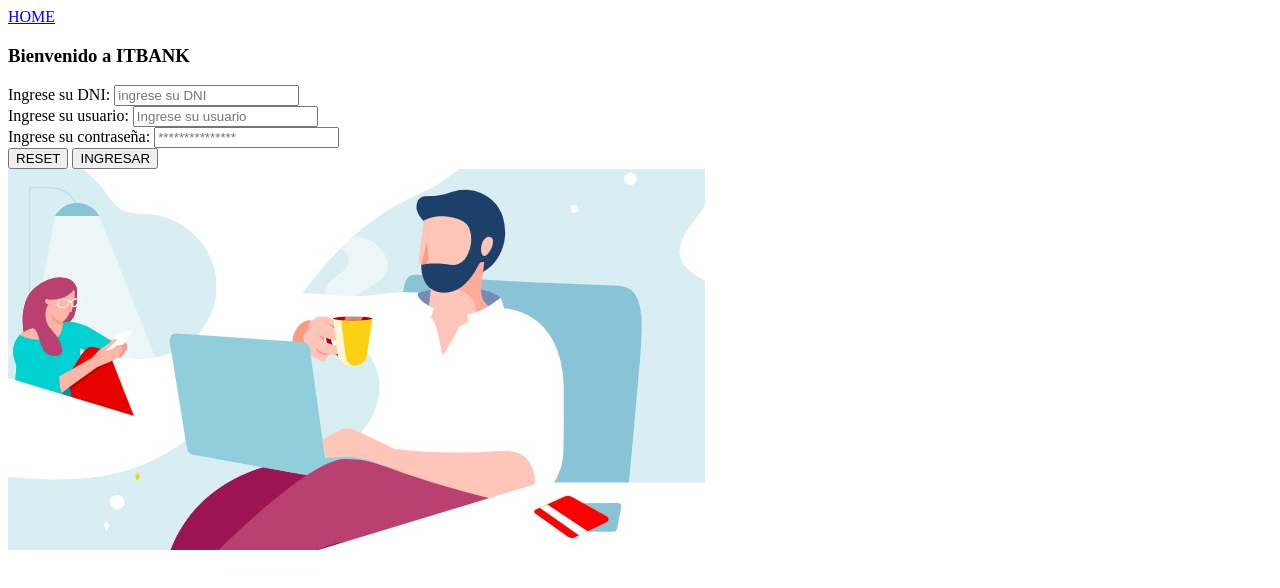
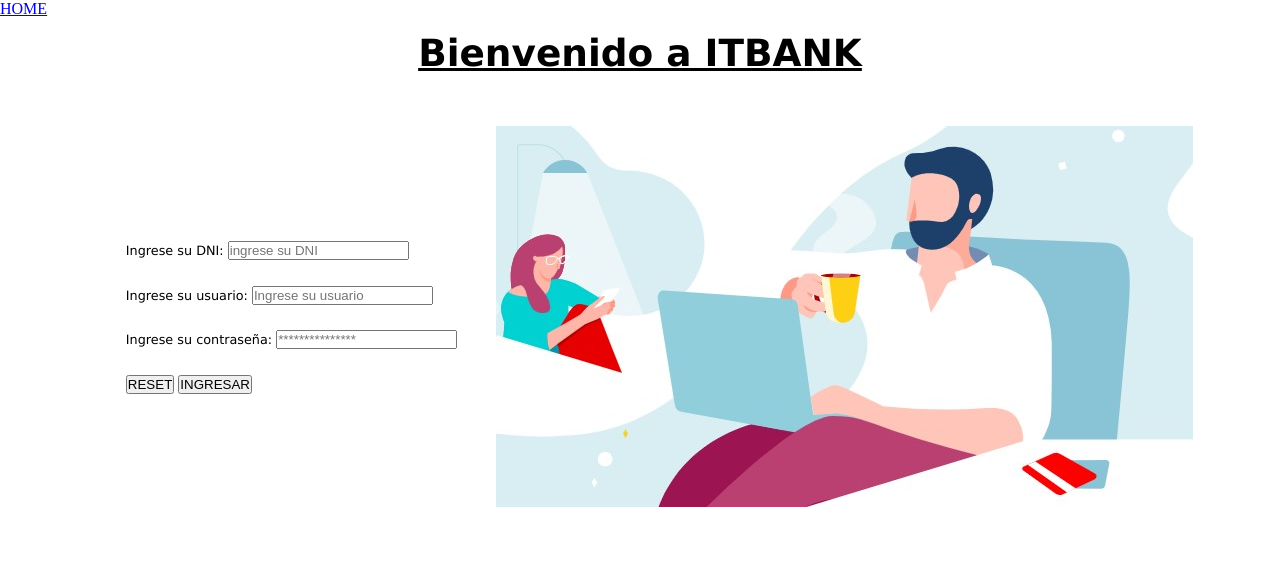
Before and after one commit to carlalopxz/itbank, a plain HTML site: page index.html in a window 1280 px wide. Drawn offline with Linux system fonts and the light colour scheme.

Commit message:
ultimos cambios

```diff
--- /dev/null
+++ b/css/estilos.css
@@ -0,0 +1,43 @@
+* {
+    box-sizing: border-box;
+    padding: 0;
+    margin: 0;
+}
+main {
+    display: flex;
+    align-items: center;
+    justify-content: center;
+}
+
+.titulo{
+    text-decoration: underline;
+    font-family: Verdana,sans-serif;
+    font-size: 2.5vw;
+    margin: 1vw;
+    margin-bottom:  4vw;
+}
+
+main section div #formularioDeEntrada {
+
+    /* border-style:solid; */
+    /* border-color: rgba(240,75 , 69, 0.6);
+    border-radius: 5vw;
+    border-width: 0vw;
+    padding: 3vw;
+    box-shadow: 0px 0px 3vw 1vw rgb(240 75 69 / 50%) inset; */
+    /* desplazamiento H -  desplazamiento V - Desenfoque -  Propagacion - color - sombra interna o externa*/
+    display: flex;
+    justify-content: center;
+    align-items: center;
+    font-family: Verdana,sans-serif;
+    font-size: 1vw;
+    line-height: 3.5;
+    padding: 3vw;
+}
+main section .titulo {
+    text-align: center;
+}
+
+.divisionInterna {
+    display: flex;
+}
--- a/index.html
+++ b/index.html
@@ -5,10 +5,12 @@
     <meta charset="UTF-8">
     <meta http-equiv="X-UA-Compatible" content="IE=edge">
     <meta name="viewport" content="width=device-width, initial-scale=1.0">
+    <link rel="stylesheet" href="./css/estilos.css">
     <title>Index de ITBANK</title>
 </head>
 
 <body>
+    <div class="contenedor">
         <header>
             <nav>
                 <a href="#">HOME</a>
@@ -43,7 +45,7 @@
             </section>
 
         </main>
-
+    </div>
 </body>
 
 </html>
```
Lines whose indentation alone changed are shown as unchanged.
